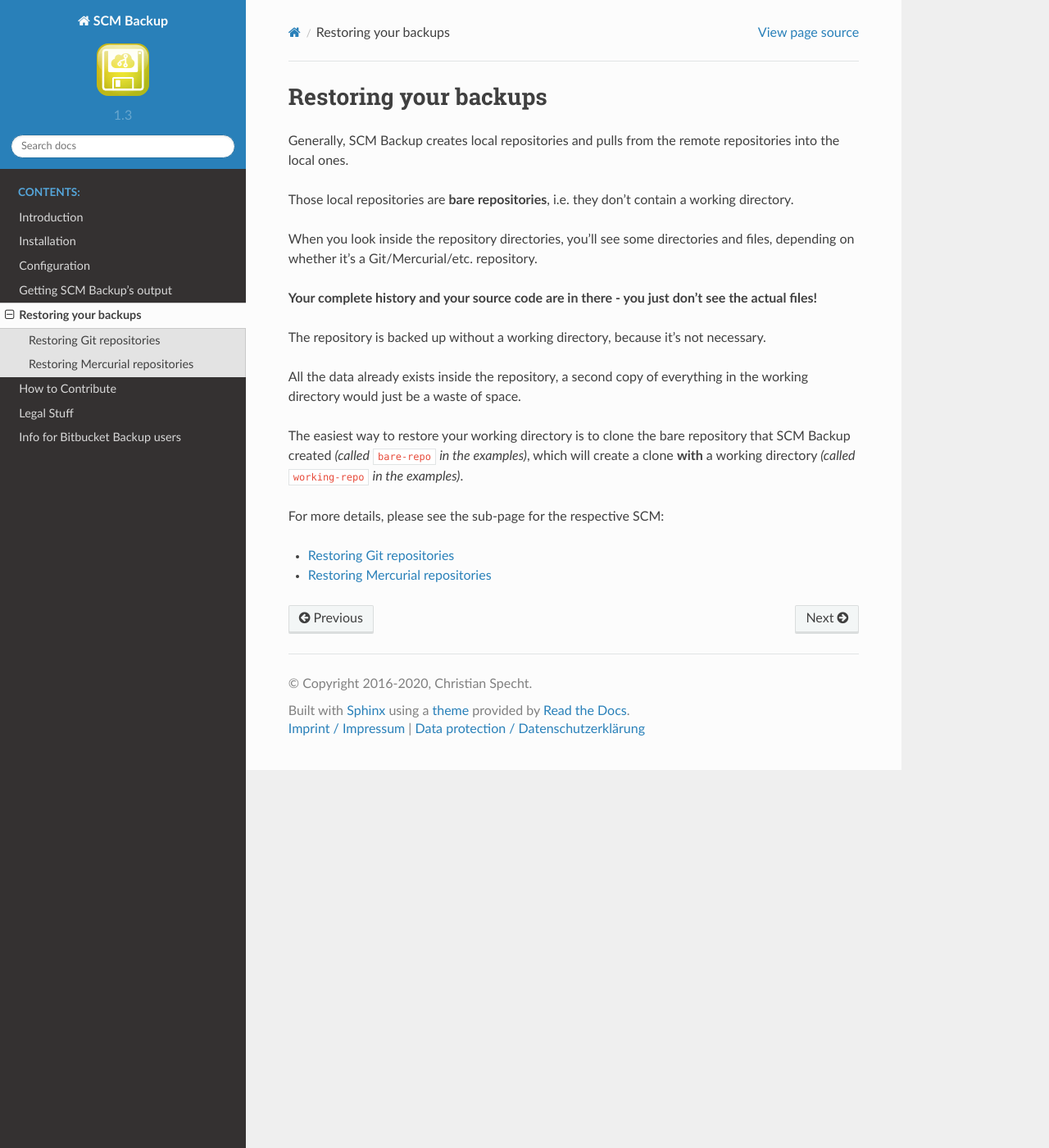
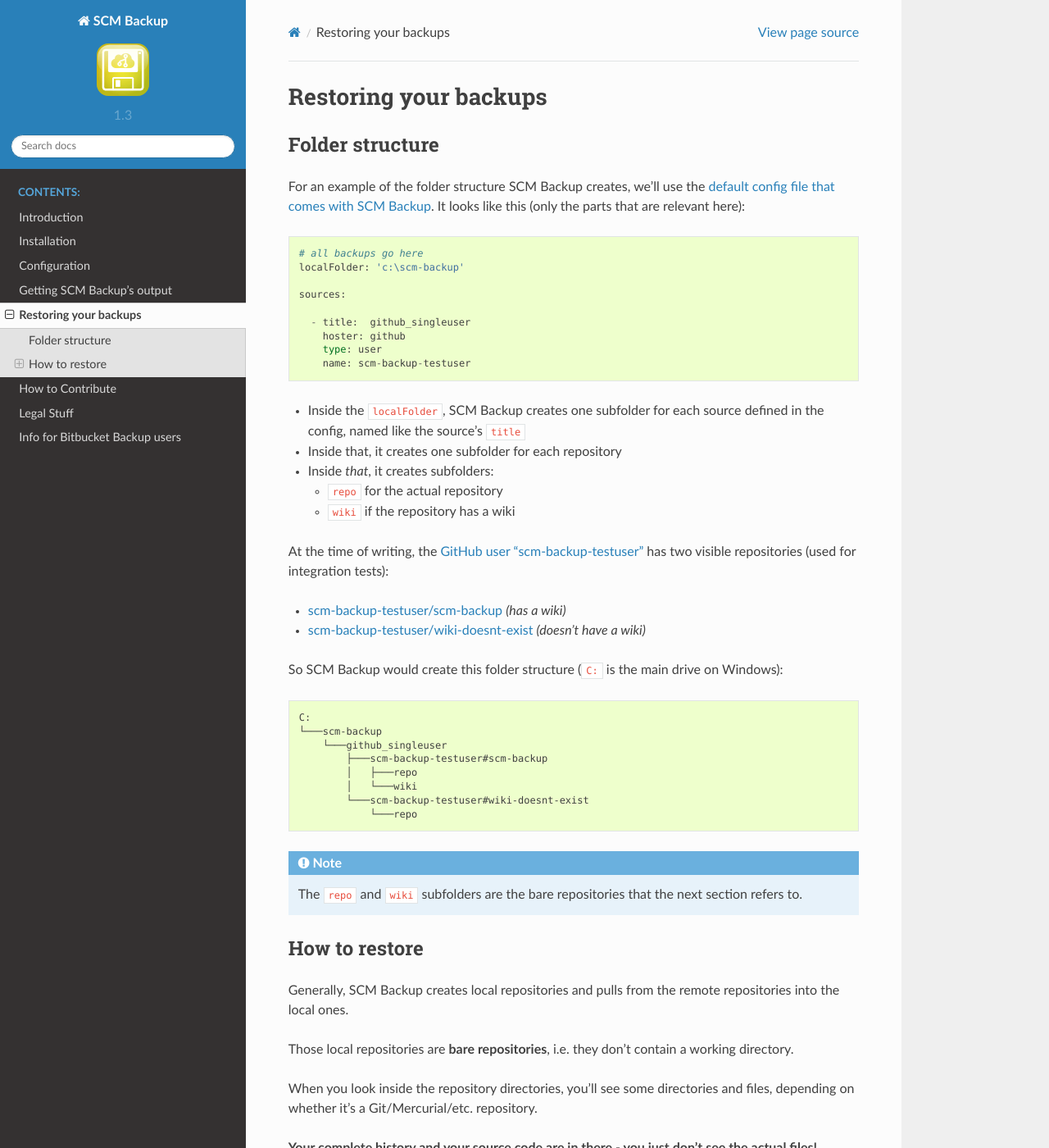
Before and after one commit to christianspecht/scm-backup-docs, a Sphinx documentation site: the page built from source/restore.rst, in a window 1280 px wide and 1400 px high. Shown: the whole window at 82% size. Built offline with Sphinx 7.4.7 and the Read the Docs theme 2.0.0, drawn with Linux system fonts in a browser that asks for light colours.

Commit message:
explain folder structure of the created backups

```diff
--- a/source/restore.rst
+++ b/source/restore.rst
@@ -1,5 +1,49 @@
 Restoring your backups
 ======================
+
+Folder structure
+----------------
+
+For an example of the folder structure SCM Backup creates, we'll use the `default config file that comes with SCM Backup <https://github.com/christianspecht/scm-backup/blob/master/src/ScmBackup/settings.yml>`_. It looks like this (only the parts that are relevant here)::
+
+    # all backups go here
+    localFolder: 'c:\scm-backup'
+
+    sources:
+
+      - title:  github_singleuser
+        hoster: github
+        type: user
+        name: scm-backup-testuser
+
+- Inside the ``localFolder``, SCM Backup creates one subfolder for each source defined in the config, named like the source's ``title``
+- Inside that, it creates one subfolder for each repository
+- Inside *that*, it creates subfolders:
+
+  - ``repo`` for the actual repository
+  - ``wiki`` if the repository has a wiki
+
+At the time of writing, the `GitHub user "scm-backup-testuser" <https://github.com/scm-backup-testuser>`_ has two visible repositories (used for integration tests):
+
+- `scm-backup-testuser/scm-backup <https://github.com/scm-backup-testuser/scm-backup>`_ *(has a wiki)*
+- `scm-backup-testuser/wiki-doesnt-exist <https://github.com/scm-backup-testuser/wiki-doesnt-exist>`_ *(doesn't have a wiki)*
+
+So SCM Backup would create this folder structure (``C:`` is the main drive on Windows)::
+
+    C:
+    └───scm-backup
+        └───github_singleuser
+            ├───scm-backup-testuser#scm-backup
+            │   ├───repo
+            │   └───wiki
+            └───scm-backup-testuser#wiki-doesnt-exist
+                └───repo
+
+.. note:: The ``repo`` and ``wiki`` subfolders are the bare repositories that the next section refers to.
+
+
+How to restore
+--------------
 
 Generally, SCM Backup creates local repositories and pulls from the remote repositories into the local ones.
 
```
